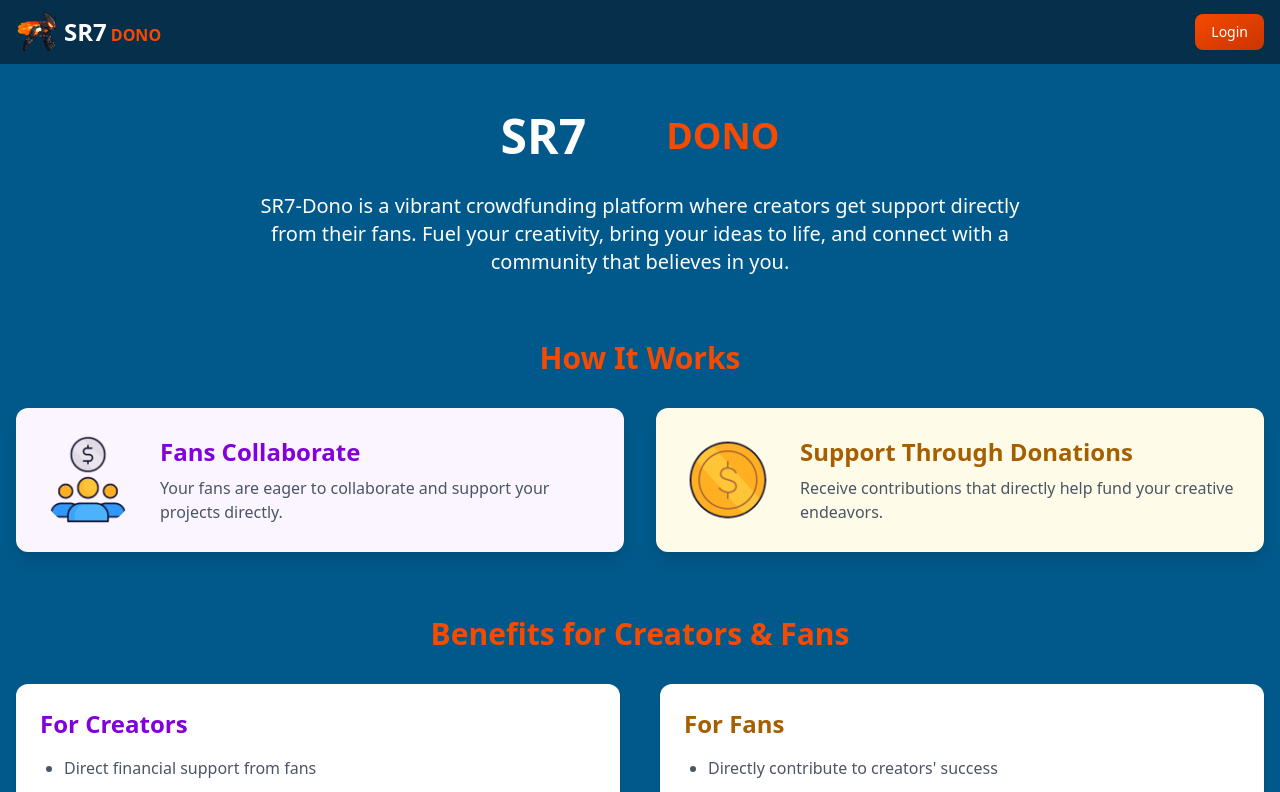
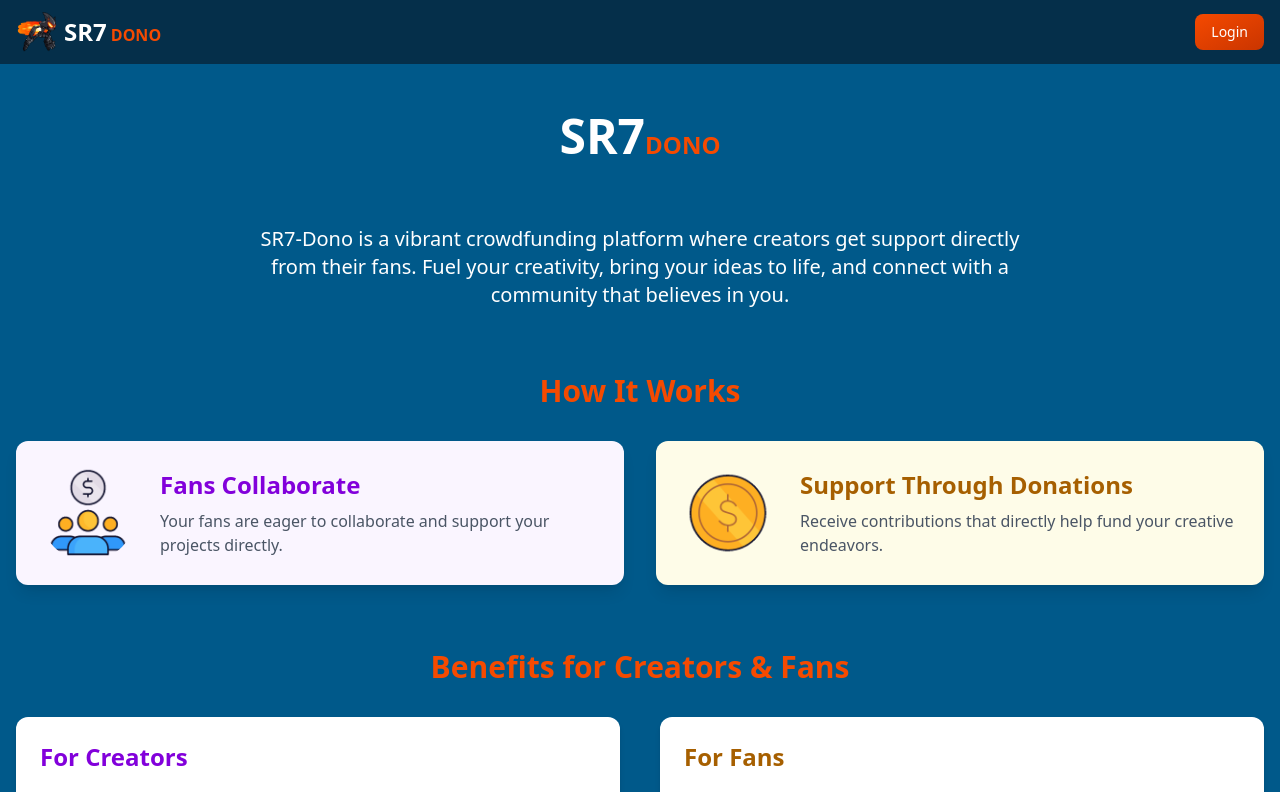
Before and after one commit to sahilrashid10/SR7Dono, a Next.js app: page /about in a window 1280 px wide. Shown: the top 792 px of the page. Built offline with nearby package versions, Linux system fonts and the light colour scheme; no server answers.

Commit message:
Footer sahi

```diff
--- a/app/about/page.js
+++ b/app/about/page.js
@@ -9,9 +9,11 @@ const About = () => {
   return (
     <div className="container mx-auto px-6 md:px-4 py-12 space-y-16">
       {/* Main Title */}
-      <h1 className="font-bold flex gap-3 md:gap-20 justify-center items-center text-3xl md:text-5xl text-white mb-8">
-        SR7<span className="text-orange-600 text-2xl md:text-4xl">DONO</span>
-      </h1>
+        <div className="font-bold flex gap-6 md:gap-20 md:text-5xl justify-center items-center text-3xl">
+          <span>
+            SR7<span className="text-orange-600 text-2xl">DONO</span>
+          </span>
+        </div>
 
       {/* Intro Paragraph */}
       <p className="text-lg md:text-xl text-white text-center max-w-3xl mx-auto">
```
